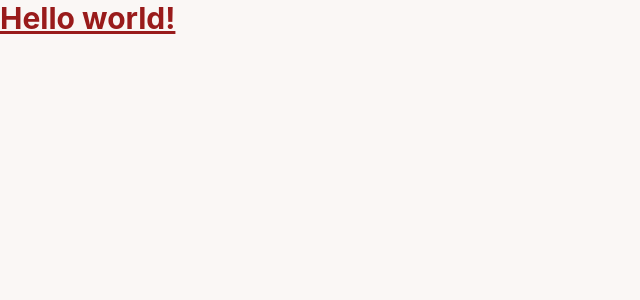
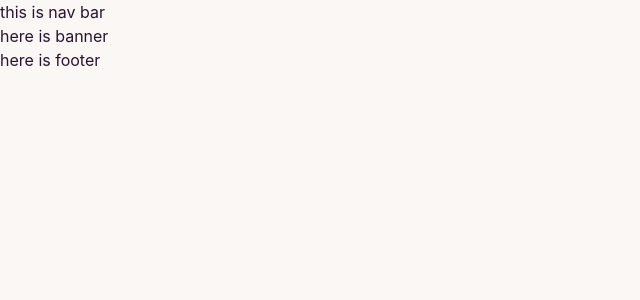
Before and after one commit to connectriaj/old-store-client, a React (Create React App) app: page / in a window 1280 px wide. Shown: the top 300 px of the page, without its empty margins (0-640 px from the left). Built offline with nearby package versions, Linux system fonts and the light colour scheme.

Commit message:
folder structure updated

```diff
--- a/src/App.js
+++ b/src/App.js
@@ -1,9 +1,11 @@
+import { RouterProvider } from "react-router-dom";
 import "./App.css";
+import { router } from "./Routes/Routes/Routes";
 
 function App() {
   return (
-    <div>
-      <h1 className="text-3xl font-bold underline text-red-800">Hello world!</h1>
+    <div className="mx-w-[1440px] mx-auto">
+      <RouterProvider router={router}></RouterProvider>
     </div>
   );
 }
--- /dev/null
+++ b/src/Layout/Main.js
@@ -0,0 +1,16 @@
+import React from "react";
+import { Outlet } from "react-router-dom";
+import Footer from "../Pages/Shared/Footer/Footer";
+import Navbar from "../Pages/Shared/Navbar/Navbar";
+
+const Main = () => {
+  return (
+    <div>
+      <Navbar></Navbar>
+      <Outlet></Outlet>
+      <Footer></Footer>
+    </div>
+  );
+};
+
+export default Main;
--- /dev/null
+++ b/src/Pages/Home/Banner/Banner.js
@@ -0,0 +1,11 @@
+import React from "react";
+
+const Banner = () => {
+  return (
+    <div>
+      <h3>here is banner</h3>
+    </div>
+  );
+};
+
+export default Banner;
--- /dev/null
+++ b/src/Pages/Home/Home/Home.js
@@ -0,0 +1,12 @@
+import React from "react";
+import Banner from "../Banner/Banner";
+
+const Home = () => {
+  return (
+    <div>
+      <Banner></Banner>
+    </div>
+  );
+};
+
+export default Home;
--- /dev/null
+++ b/src/Pages/Shared/Footer/Footer.js
@@ -0,0 +1,11 @@
+import React from 'react';
+
+const Footer = () => {
+    return (
+        <div>
+            <h3>here is footer</h3>
+        </div>
+    );
+};
+
+export default Footer;
--- /dev/null
+++ b/src/Pages/Shared/Navbar/Navbar.js
@@ -0,0 +1,11 @@
+import React from 'react';
+
+const Navbar = () => {
+    return (
+        <div>
+            <h2>this is nav bar</h2>
+        </div>
+    );
+};
+
+export default Navbar;
--- /dev/null
+++ b/src/Routes/Routes/Routes.js
@@ -0,0 +1,26 @@
+import { createBrowserRouter } from "react-router-dom";
+import Main from "../../Layout/Main";
+import Login from "../../Pages/Authentications/Login/Login";
+import SignUp from "../../Pages/Authentications/SignUp/SignUp";
+import Home from "../../Pages/Home/Home/Home";
+
+export const router = createBrowserRouter([
+  {
+    path: "/",
+    element: <Main></Main>,
+    children: [
+      {
+        path: "/",
+        element: <Home></Home>,
+      },
+      {
+        path: "/login",
+        element: <Login></Login>,
+      },
+      {
+        path: "/signup",
+        element: <SignUp></SignUp>,
+      },
+    ],
+  },
+]);
```
